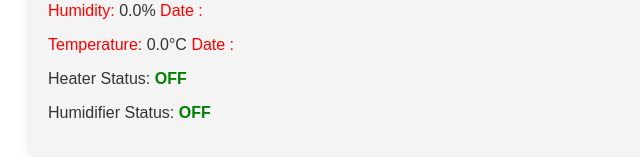
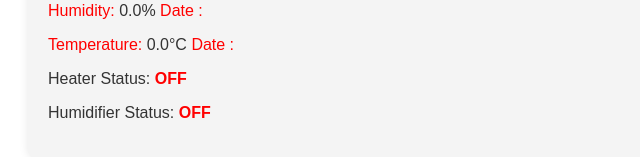
Before and after one commit to polat-code/terrarium_front_end, a React (Create React App) app: page / in a window 1280 px wide. Shown: the part 255-412 px from the top of the page, without its empty margins (292-932 px from the left). Built offline with nearby package versions, Linux system fonts and the light colour scheme; no server answers.

Commit message:
heater and humidifier status are added

```diff
--- a/src/components/sensorDashboard/SensorDashboard.js
+++ b/src/components/sensorDashboard/SensorDashboard.js
@@ -7,6 +7,8 @@ import {
   fetchTemperature,
   fetchHumidity,
   getThresholdSettings,
+  fetchHeaterStatusFromDB,
+  fetchHumidifierStatusFromDB,
 } from "../../helper/api.js";
 
 const SensorDashboard = () => {
@@ -14,8 +16,8 @@ const SensorDashboard = () => {
   const [humidityThreshold, setHumidityThreshold] = useState(50.0);
   const [humidity, setHumidity] = useState("0.0");
   const [temperature, setTemperature] = useState("0.0");
-  const [heaterStatus, setHeaterStatus] = useState("OFF");
-  const [humidifierStatus, setHumidifierStatus] = useState("OFF");
+  const [heaterStatus, setHeaterStatus] = useState(false);
+  const [humidifierStatus, setHumidifierStatus] = useState(false);
   const [temperatureResponse, setTemperatureResponse] = useState({
     id: "",
     temperatureLevel: 0.0,
@@ -69,10 +71,28 @@ const SensorDashboard = () => {
       }
     };
 
+    /// Status
+    const fetchHeaterStatus = async () => {
+      const heaterStatusResponse = await fetchHeaterStatusFromDB();
+      console.log(heaterStatusResponse);
+      setHeaterStatus(heaterStatusResponse.data);
+    };
+
+    const fetchHumidifierStatus = async () => {
+      const humidifierStatusResponse = await fetchHumidifierStatusFromDB();
+      console.log(humidifierStatusResponse);
+      setHumidifierStatus(humidifierStatusResponse.data);
+    };
+
     const intervalId = setInterval(() => {
       fetchAndLogTemperature(); // Asenkron işlevi çağır
       fetchAndLogHumidity();
+      fetchHeaterStatus();
+      fetchHumidifierStatus();
     }, 5000); // Her 5 saniyede bir çağır
+
+    /// Status
+    const getHumidityStatus = async () => {};
 
     const getSettingsFromDatabase = async () => {
       const settingsFromDatabase = await getThresholdSettings();
@@ -144,10 +164,24 @@ const SensorDashboard = () => {
         </span>
       </p>
       <p>
-        Heater Status: <span className="status">{heaterStatus}</span>
+        Heater Status:{" "}
+        <span className="status">
+          {heaterStatus ? (
+            <span className="yellow-color">ON</span>
+          ) : (
+            <span className="red-color">OFF</span>
+          )}
+        </span>
       </p>
       <p>
-        Humidifier Status: <span className="status">{humidifierStatus}</span>
+        Humidifier Status:{" "}
+        <span className="status">
+          {humidifierStatus ? (
+            <span className="yellow-color">ON</span>
+          ) : (
+            <span className="red-color">OFF</span>
+          )}
+        </span>
       </p>
     </div>
   );
--- a/src/helper/api.js
+++ b/src/helper/api.js
@@ -79,3 +79,25 @@ export const getThresholdSettings = async () => {
     throw error;
   }
 };
+
+// Gets the humidity value
+export const fetchHeaterStatusFromDB = async () => {
+  try {
+    const response = await apiClient.get("/temperature/temperature-status");
+    return response;
+  } catch (error) {
+    console.error("Error:", error);
+    throw error;
+  }
+};
+
+// Gets the humidity value
+export const fetchHumidifierStatusFromDB = async () => {
+  try {
+    const response = await apiClient.get("/humidity/humidity-status");
+    return response;
+  } catch (error) {
+    console.error("Error:", error);
+    throw error;
+  }
+};
```
